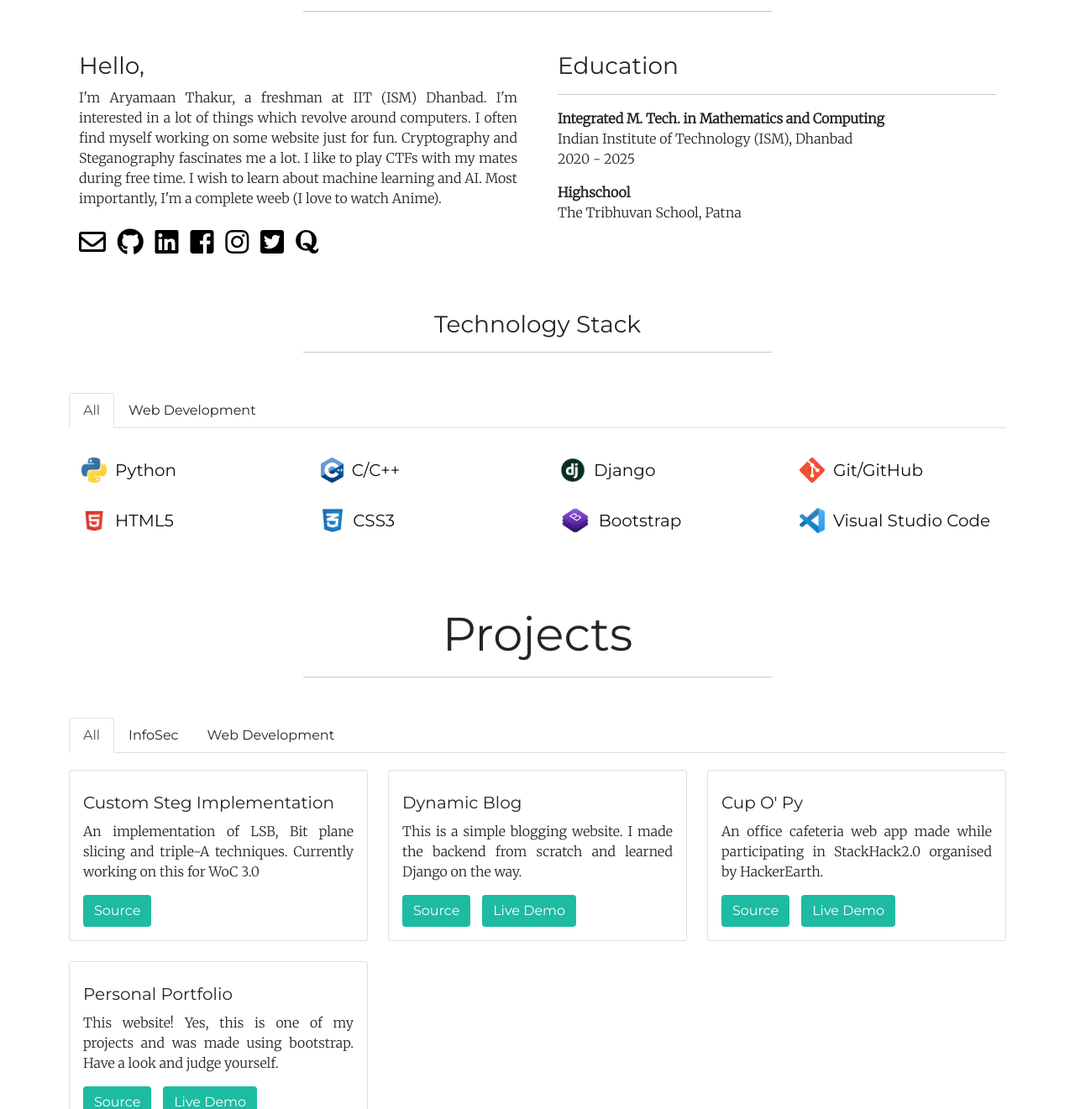
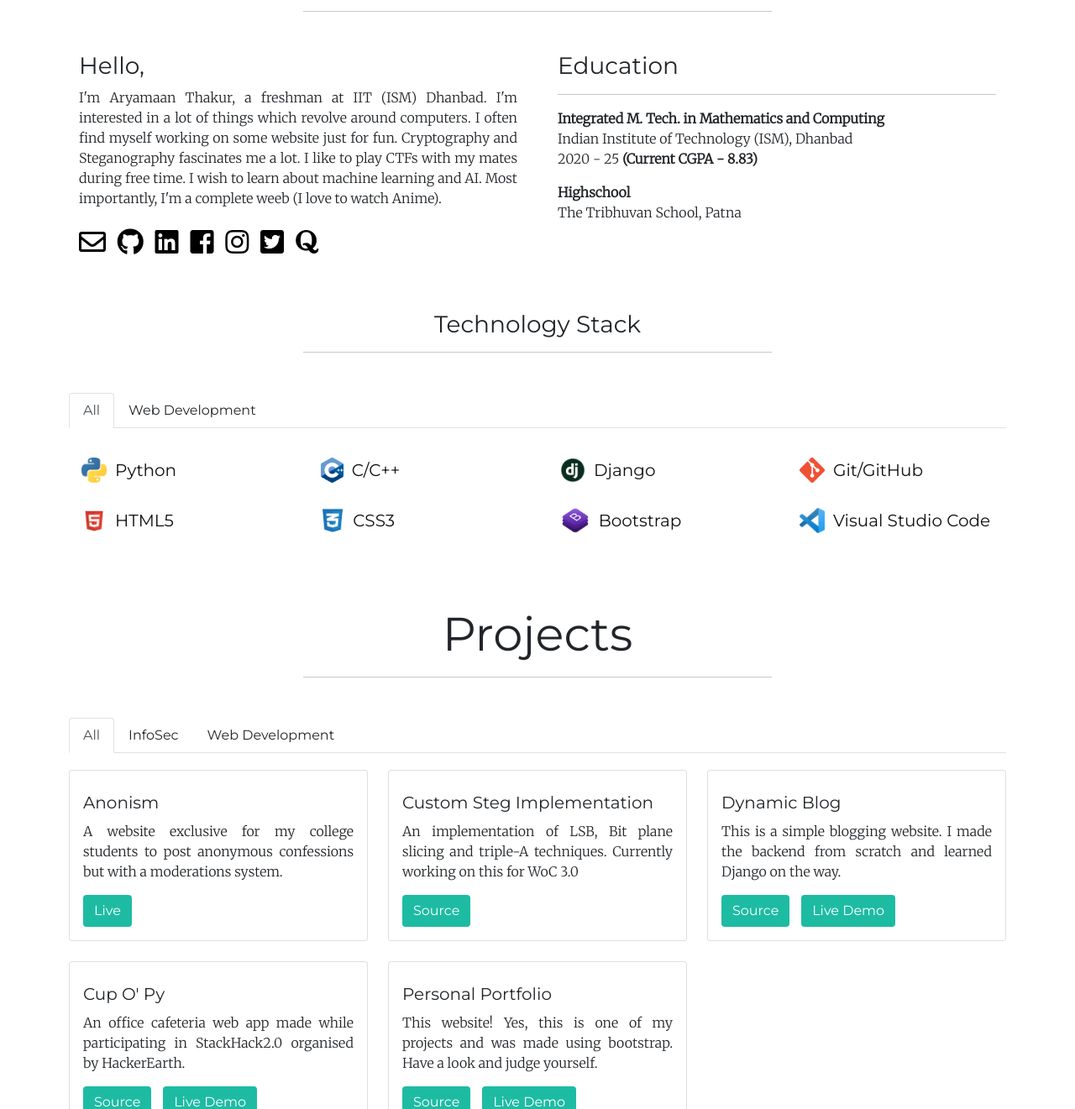
Before and after one commit to aryamaanthakur/aryamaanthakur.github.io, a plain HTML site: page index.html in a window 1280 px wide. Shown: the part 910-2231 px from the top of the page at 84% size. Drawn offline with nearby package versions, Linux system fonts and the light colour scheme.

Commit message:
add project 5

```diff
--- a/index.html
+++ b/index.html
@@ -93,7 +93,7 @@
                 <p>
                     <strong>Integrated M. Tech. in Mathematics and Computing</strong><br>
                     Indian Institute of Technology (ISM), Dhanbad <br>
-                    2020 - 2025
+                    2020 - 25 <strong>(Current CGPA - 8.83)</strong>
                 </p>
                 <p>
                     <strong>Highschool</strong><br>
@@ -284,67 +284,7 @@
                 </div>
             </div>
 
-            <div class="tab-pane fade" id="nav-infosec" role="tabpanel" aria-labelledby="nav-infosec-tab">
-                <div class="row">
-
-                    <div class="col-lg-3 col-md-4 col-sm-6 mt-4 mt-md-0">
-                        <div class="icon-box">
-                            <img class="tech-icon" src="images/kali.png">
-                            <h3>Kali Linux</h3>
-                        </div>
-                    </div>
-
-                    <div class="col-lg-3 col-md-4 col-sm-6 mt-4 mt-md-0">
-                        <div class="icon-box">
-                            <img class="tech-icon" src="images/parrot.png">
-                            <h3>Parrot OS</h3>
-                        </div>
-                    </div>
-
-                    <div class="col-lg-3 col-md-4 col-sm-6 mt-4 mt-md-0">
-                        <div class="icon-box">
-                            <img class="tech-icon" src="images/nmap.png">
-                            <h3>Nmap</h3>
-                        </div>
-                    </div>
-
-                    <div class="col-lg-3 col-md-4 col-sm-6 mt-4 mt-md-0">
-                        <div class="icon-box">
-                            <img class="tech-icon" src="images/burpsuite.png">
-                            <h3>Burp Suite</h3>
-                        </div>
-                    </div>
-
-                    <div class="col-lg-3 col-md-4 col-sm-6 mt-4 mt-md-0">
-                        <div class="icon-box">
-                            <img class="tech-icon" src="images/wireshark.png">
-                            <h3>Wire Shark</h3>
-                        </div>
-                    </div>
-
-                    <div class="col-lg-3 col-md-4 col-sm-6 mt-4 mt-md-0">
-                        <div class="icon-box">
-                            <img class="tech-icon" src="images/hydra.png">
-                            <h3>Hydra</h3>
-                        </div>
-                    </div>
-
-                    <div class="col-lg-3 col-md-4 col-sm-6 mt-4 mt-md-0">
-                        <div class="icon-box">
-                            <img class="tech-icon" src="images/metasploit.png">
-                            <h3>Metasploit</h3>
-                        </div>
-                    </div>
-
-                    <div class="col-lg-3 col-md-4 col-sm-6 mt-4 mt-md-0">
-                        <div class="icon-box">
-                            <img class="tech-icon" src="images/john.png">
-                            <h3>John The Ripper</h3>
-                        </div>
-                    </div>
-
-                </div>
-            </div> -->
+             -->
             <!-- <div class="tab-pane fade" id="nav-contact" role="tabpanel" aria-labelledby="nav-contact-tab">...</div> -->
         </div>
 
@@ -372,6 +312,16 @@
         <div class="tab-content" id="nav-tabContent">
             <div class="tab-pane fade show active" id="nav-all-projects" role="tabpanel" aria-labelledby="nav-all-projects-tab">
                 <div class="row">
+
+                    <div class="col-lg-4 col-md-6 col-12 mb-4">
+                        <div class="card">
+                            <div class="card-body">
+                              <h5 class="card-title">Anonism</h5>
+                              <p class="card-text">A website exclusive for my college students to post anonymous confessions but with a moderations system.</p>
+                              <a href="https://anonism.pythonanywhere.com" target="_blank" class="btn">Live</a>
+                            </div>
+                        </div>
+                    </div>
 
                     <div class="col-lg-4 col-md-6 col-12 mb-4">
                         <div class="card">
@@ -438,6 +388,16 @@
             </div>
             <div class="tab-pane fade" id="nav-web-projects" role="tabpanel" aria-labelledby="nav-web-projects-tab">
                 <div class="row">
+
+                    <div class="col-lg-4 col-md-6 col-12 mb-4">
+                        <div class="card">
+                            <div class="card-body">
+                              <h5 class="card-title">Anonism</h5>
+                              <p class="card-text">A website exclusive for my college students to post anonymous confessions but with a moderations system.</p>
+                              <a href="https://anonism.pythonanywhere.com" target="_blank" class="btn">Live</a>
+                            </div>
+                        </div>
+                    </div>
 
                     <div class="col-lg-4 col-md-6 col-12 mb-4">
                         <div class="card">
```
